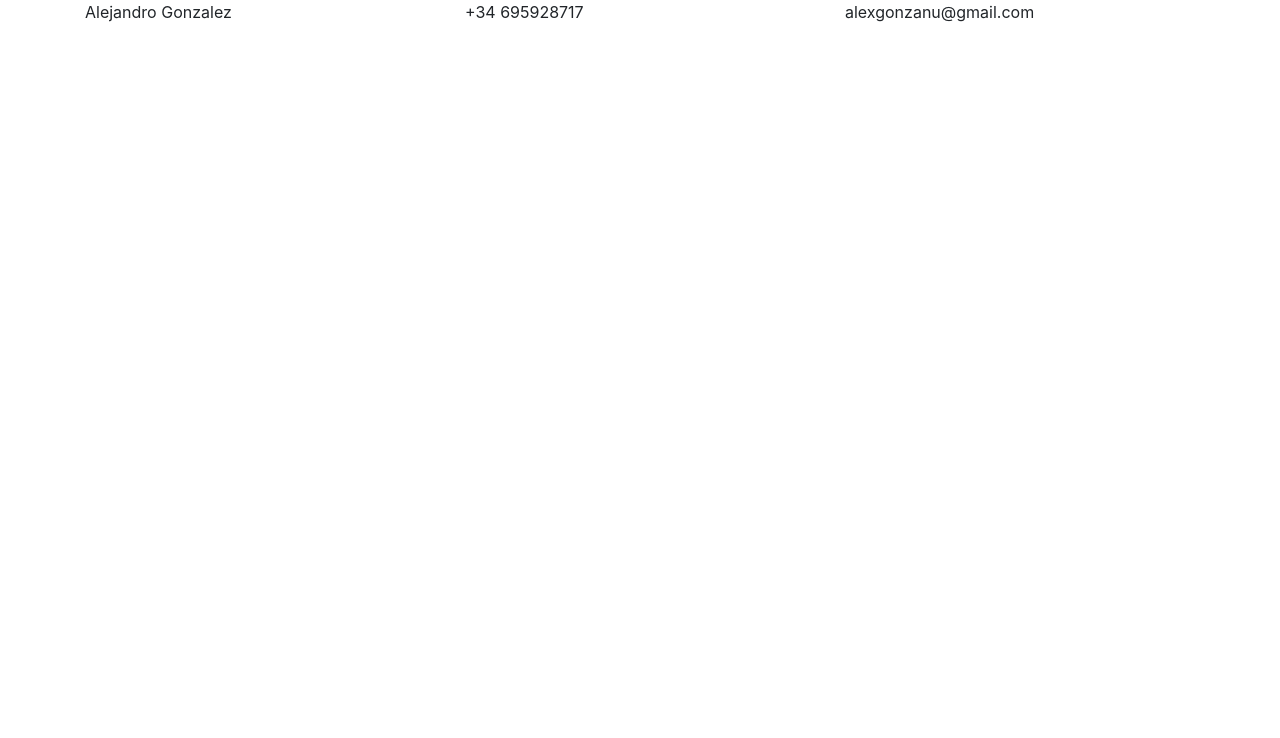
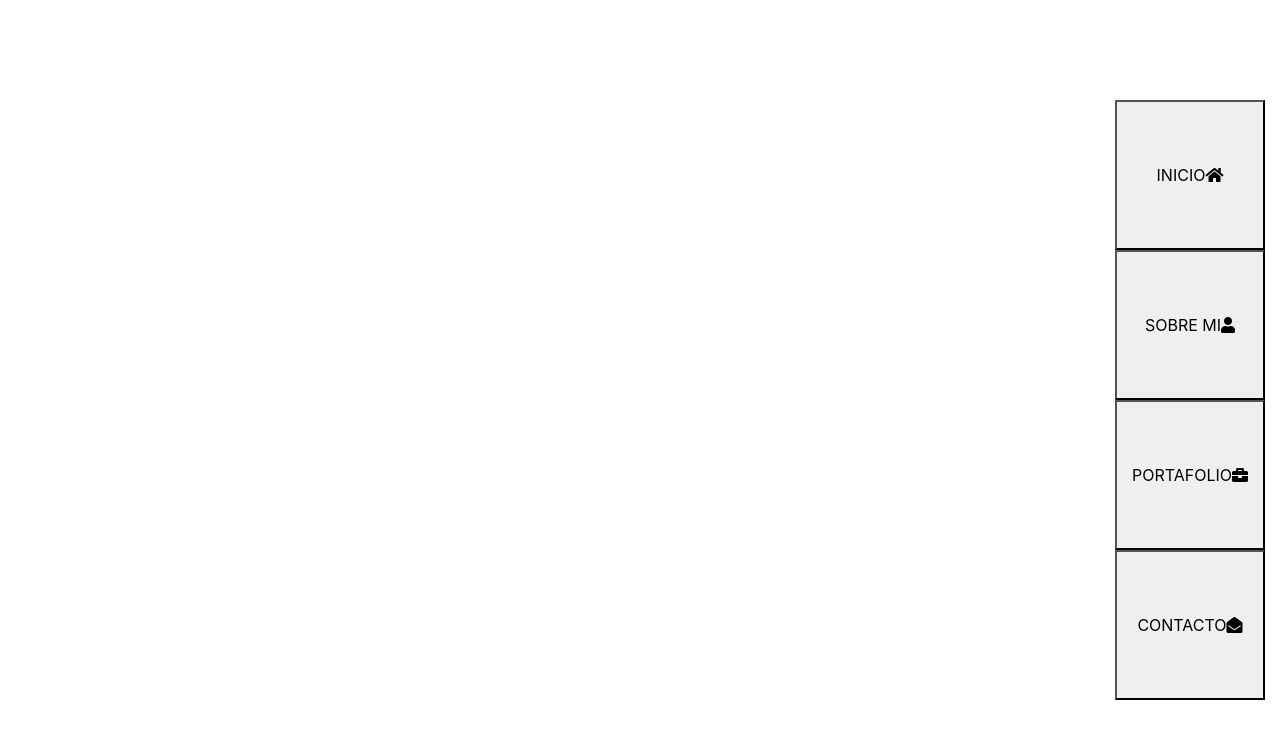
Before and after one commit to alexgonzanu/cv-portafolio, a website with bundled scripts: page index.html in a window 1280 px wide. Built offline with nearby package versions, Linux system fonts and the light colour scheme.

Commit message:
creado el nav que dirige a los componentes

```diff
--- a/css/styles.css
+++ b/css/styles.css
@@ -0,0 +1,16 @@
+* {
+  box-sizing: border-box;
+}
+
+.direction {
+  position: fixed;
+  right: 30px;
+  bottom: 0;
+  z-index: 3;
+  display: flex;
+  flex-direction: column;
+  align-items: center;
+  height: calc(100vh - 200px);
+  top: 100px;
+  opacity: 1;
+}
--- a/index.html
+++ b/index.html
@@ -7,6 +7,8 @@
   <meta name="viewport" content="width=device-width, initial-scale=1.0">
   <title>Portafolio - CV</title>
   <link rel="stylesheet" href="https://stackpath.bootstrapcdn.com/bootstrap/4.5.2/css/bootstrap.min.css">
+  <link rel="stylesheet" href="https://use.fontawesome.com/releases/v5.8.1/css/all.css"
+    integrity="sha384-50oBUHEmvpQ+1lW4y57PTFmhCaXp0ML5d60M1M7uH2+nqUivzIebhndOJK28anvf" crossorigin="anonymous">
   <link rel="stylesheet" href="css/styles.css">
   <script type="module" src="js/index.js" defer></script>
 </head>
--- /dev/null
+++ b/js/componentes/Navegador.js
@@ -0,0 +1,38 @@
+const crearNavegador = (base) => {
+  const navegador = document.createElement("nav");
+  navegador.classList.add("direction");
+  navegador.classList.add("row");
+  crearItemsNavegador(navegador);
+  base.appendChild(navegador);
+  console.log(base);
+};
+
+const crearItemsNavegador = (navegador) => {
+  const apartados = ["INICIO", "SOBRE MI", "PORTAFOLIO", "CONTACTO"];
+  for (const apartado of apartados) {
+    const item = document.createElement("button");
+    item.textContent = apartado;
+    item.classList.add("col");
+    const icono = document.createElement("i");
+    icono.classList.add("fa");
+    switch (apartado) {
+      case "INICIO":
+        icono.classList.add("fa-home");
+        break;
+      case "SOBRE MI":
+        icono.classList.add("fa-user");
+        break;
+      case "PORTAFOLIO":
+        icono.classList.add("fa-briefcase");
+        break;
+      case "CONTACTO":
+      default:
+        icono.classList.add("fa-envelope-open");
+        break;
+    }
+    item.appendChild(icono);
+    navegador.appendChild(item);
+  }
+};
+
+export default crearNavegador;
--- a/js/componentes/aboutMe.js
+++ /dev/null
@@ -1,29 +0,0 @@
-const base = document.querySelector(".base");
-
-const crearCabecera = () => {
-  const cabeceraInfo = document.createElement("nav");
-  cabeceraInfo.classList.add("row");
-  for (const element of crearElementosCabecera()) {
-    cabeceraInfo.appendChild(element);
-  }
-  base.appendChild(cabeceraInfo);
-};
-
-const crearElementosCabecera = () => {
-  const elementNombre = document.createElement("span");
-  elementNombre.classList.add("col");
-  elementNombre.textContent = "Alejandro Gonzalez";
-  const elementTelefono = document.createElement("span");
-  elementTelefono.classList.add("col");
-  elementTelefono.textContent = "+34 695928717";
-  const elementEmail = document.createElement("span");
-  elementEmail.classList.add("col");
-  elementEmail.textContent = "alexgonzanu@gmail.com";
-  return [
-    elementNombre,
-    elementTelefono,
-    elementEmail
-  ];
-};
-
-export default crearCabecera;
--- a/js/index.js
+++ b/js/index.js
@@ -1,7 +1,8 @@
-import crearCabecera from "./componentes/aboutMe.js";
+import crearNavegador from "./componentes/Navegador.js";
 
+const base = document.querySelector(".base");
 const crearComponentesPortafolio = () => {
-  crearCabecera();
+  crearNavegador(base);
 };
 
 crearComponentesPortafolio();
--- /dev/null
+++ b/js/paginas/home.js
@@ -0,0 +1,4 @@
+const crearPaginaHome = () => {
+};
+
+export default crearPaginaHome;
--- a/package.json
+++ b/package.json
@@ -3,6 +3,7 @@
   "version": "1.0.0",
   "description": "",
   "main": "index.js",
+  "type": "module",
   "scripts": {
     "test": "echo \"Error: no test specified\" && exit 1"
   },
```
Also changed, not shown: js/componentes/FotoHome.js (added, +10 -0 lines), 1 other file.
